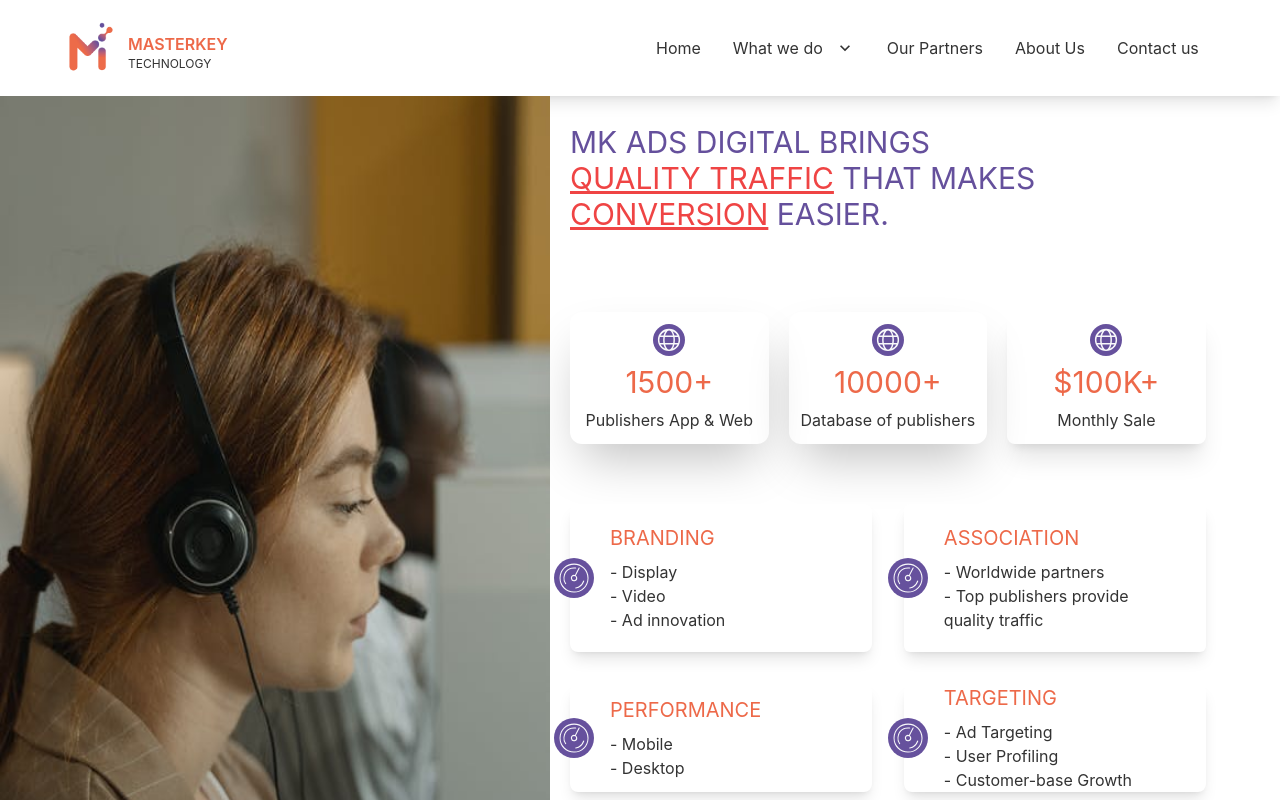
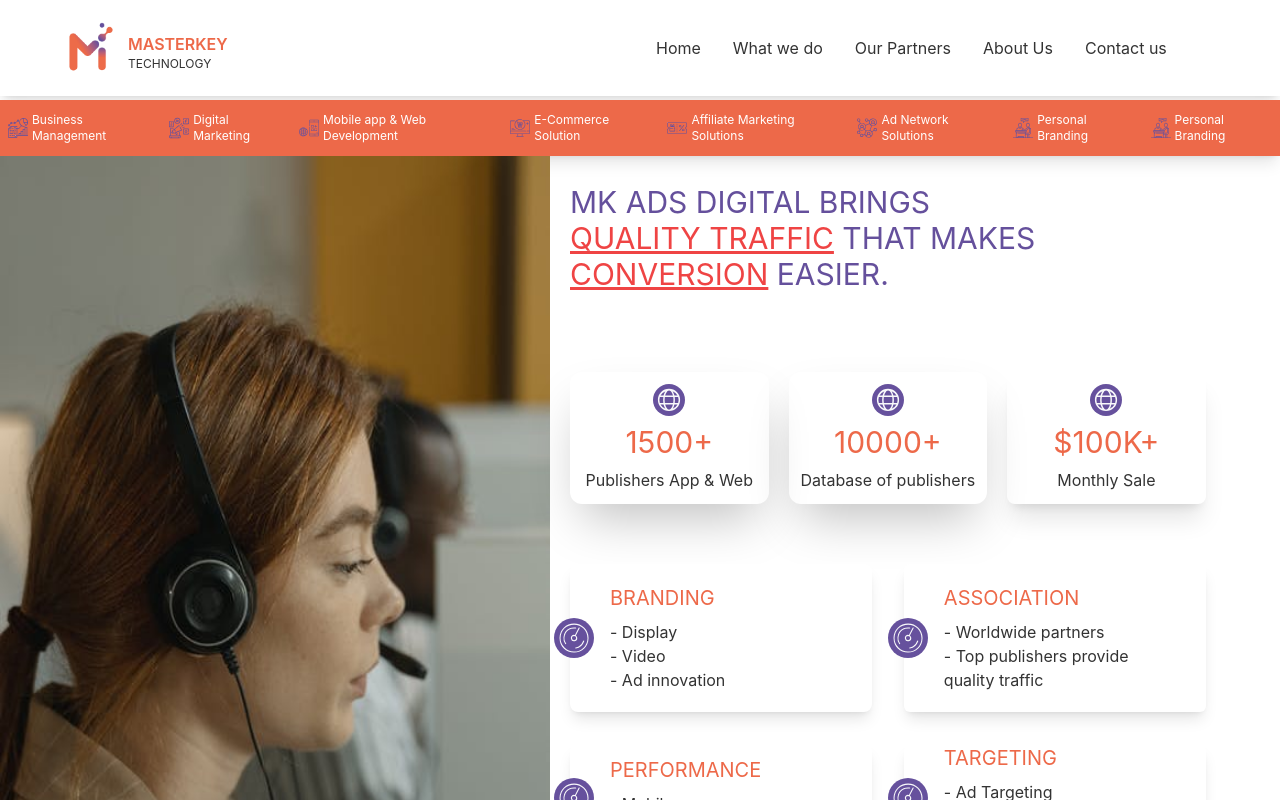
Before and after one commit to shayemhossainMK/masterkey-tech, a React (Create React App) app: page /adnetwork in a window 1280 px wide. Shown: the top 800 px of the page. Built offline with nearby package versions, Linux system fonts and the light colour scheme.

Commit message:
subNavbar added

```diff
--- a/src/pages/Services/AdNetwork/AdNetwork.js
+++ b/src/pages/Services/AdNetwork/AdNetwork.js
@@ -3,9 +3,12 @@ import photo2 from "../../../images/photo2.jpeg";
 import asset42 from "../../../images/serviceImg/Asset 42.svg";
 import "./AdNetwork.css";
 import asset35 from "../../../images/serviceImg/Asset 35.svg";
+import SubNavbar from "../../../shared/SubNavbar/SubNavbar";
 
 const AdNetwork = () => {
   return (
+    <div>
+      <SubNavbar></SubNavbar>
       <div className="flex">
         <div className="network-img">
           <img className="w-96 h-full" src={photo2} alt="" />
@@ -84,7 +87,9 @@ const AdNetwork = () => {
                 <img className="w-14 ml-[-1rem]" src={asset35} alt="" />
               </div>
               <div>
-              <h1 className="text-secondary text-xl mb-2">DATA INTELLIGENCE</h1>
+                <h1 className="text-secondary text-xl mb-2">
+                  DATA INTELLIGENCE
+                </h1>
                 <p>- Specific-user targeting</p>
                 <p>- Confirmed purchases</p>
                 <p>- Ad innovation</p>
@@ -98,6 +103,7 @@ const AdNetwork = () => {
           </div>
         </div>
       </div>
+    </div>
   );
 };
 
--- a/src/pages/Services/AffiliateMarketing/AffiliateMarketing.js
+++ b/src/pages/Services/AffiliateMarketing/AffiliateMarketing.js
@@ -8,9 +8,11 @@ import asset57 from "../../../images/serviceImg/Asset 57.svg";
 import asset59 from "../../../images/serviceImg/Asset 59.svg";
 import asset52 from "../../../images/serviceImg/Asset 52.svg";
 import asset53 from "../../../images/serviceImg/Asset 53.svg";
+import SubNavbar from "../../../shared/SubNavbar/SubNavbar";
 const AffiliateMarketing = () => {
   return (
     <div>
+      <SubNavbar></SubNavbar>
       <div className="bg-primary h-screen">
         <div className="text-center">
           <h1 className="uppercase text-white text-2xl pt-5">
--- a/src/pages/Services/BusinessManage/BusinessManage.js
+++ b/src/pages/Services/BusinessManage/BusinessManage.js
@@ -5,9 +5,11 @@ import asset16 from "../../../images/serviceImg/Asset 15.svg";
 import asset14 from "../../../images/serviceImg/Asset 14.svg";
 import asset12 from "../../../images/serviceImg/Asset 12.svg";
 import asset11 from "../../../images/serviceImg/Asset 11.svg";
+import SubNavbar from "../../../shared/SubNavbar/SubNavbar";
 const BusinessManage = () => {
   return (
     <div>
+      <SubNavbar></SubNavbar>
       <div className="flex ">
         <div className="business-img h-screen">
           <img className="w-full h-5/6" src={photo1} alt="" />
--- a/src/pages/Services/Services.js
+++ b/src/pages/Services/Services.js
@@ -7,12 +7,15 @@ import service4 from "../../images/services/Asset 7.svg";
 import service5 from "../../images/services/Asset 6.svg";
 import service6 from "../../images/services/Asset 4.svg";
 import service7 from "../../images/services/Asset 3.svg";
-import service8 from "../../images/services/Asset 2.svg";
+import service9 from "../../images/services/Asset 2.svg";
 import { Link } from "react-router-dom";
+import SubNavbar from "../../shared/SubNavbar/SubNavbar";
 
 const Services = () => {
   return (
-    <div className="px-3 md:px-28 py-5 h-screen service-container">
+    <div>
+      <SubNavbar></SubNavbar>
+      <div className="px-3 md:px-28 pb-5 pt-2 h-screen service-container">
         <div className="mt-10 md:mt-20 grid grid-cols-1 md:grid-cols-4 gap-10 items-center text-center">
           <Link to="/businessmanage">
             <div className="py-9 px-9 bg-base-100 mx-auto rounded-xl shadow-md">
@@ -62,10 +65,11 @@ const Services = () => {
           </Link>
           <Link to="/">
             <div className="py-12 px-8 rounded-lg bg-base-100">
-            <img className="w-16 mx-auto mb-2" src={service2} alt="" />
+              <img className="w-16 mx-auto mb-2" src={service9} alt="" />
               <p className="text-secondary">Bulk SMS Services</p>
             </div>
           </Link>
+        </div>
       </div>
     </div>
   );
--- a/src/shared/Navbar/Navbar.js
+++ b/src/shared/Navbar/Navbar.js
@@ -33,27 +33,8 @@ const Navbar = () => {
                 <li>
                   <CustomLink to="/">Home</CustomLink>
                 </li>
-                <li tabindex="0">
-                  <a class="justify-between">
-                    What we do
-                    <svg
-                      class="fill-current"
-                      xmlns="http://www.w3.org/2000/svg"
-                      width="24"
-                      height="24"
-                      viewBox="0 0 24 24"
-                    >
-                      <path d="M8.59,16.58L13.17,12L8.59,7.41L10,6L16,12L10,18L8.59,16.58Z" />
-                    </svg>
-                  </a>
-                  <ul class="p-2 bg-base-100">
-                    <li>
-                      <a>Submenu 1</a>
-                    </li>
-                    <li>
-                      <a>Submenu 2</a>
-                    </li>
-                  </ul>
+                <li>
+                  <CustomLink to="/services">What we do</CustomLink>
                 </li>
                 <li>
                   <CustomLink to="/partners">Our Partners</CustomLink>
@@ -83,27 +64,8 @@ const Navbar = () => {
               <li>
                 <CustomLink to="/">Home</CustomLink>
               </li>
-              <li tabindex="0">
-                <Link to="/services">
-                  What we do
-                  <svg
-                    class="fill-current"
-                    xmlns="http://www.w3.org/2000/svg"
-                    width="20"
-                    height="20"
-                    viewBox="0 0 24 24"
-                  >
-                    <path d="M7.41,8.58L12,13.17L16.59,8.58L18,10L12,16L6,10L7.41,8.58Z" />
-                  </svg>
-                </Link>
-                <ul class="p-2 bg-base-100">
-                  <li>
-                    <a>Submenu 1</a>
-                  </li>
-                  <li>
-                    <a>Submenu 2</a>
-                  </li>
-                </ul>
+              <li>
+                <CustomLink to="/services">What we do</CustomLink>
               </li>
               <li>
                 <CustomLink to="/partners">Our Partners</CustomLink>
--- /dev/null
+++ b/src/shared/SubNavbar/SubNavbar.js
@@ -0,0 +1,83 @@
+import React from "react";
+import { Link } from "react-router-dom";
+import service1 from "../../images/services/Asset 8.svg";
+import service2 from "../../images/services/Asset 9.svg";
+import service3 from "../../images/services/Asset 10.svg";
+import service4 from "../../images/services/Asset 7.svg";
+import service5 from "../../images/services/Asset 6.svg";
+import service6 from "../../images/services/Asset 4.svg";
+import service7 from "../../images/services/Asset 3.svg";
+const SubNavbar = () => {
+  return (
+    <div className="bg-secondary py-3 mt-1 shadow-lg">
+      <ul className="flex justify-center items-center">
+        <li className="mx-2">
+          <Link to="/businessmanage">
+            <div className="flex text-white text-xs">
+              <img className="w-5 mr-1" src={service1} alt="" />
+              <span>Business Management</span>
+            </div>
+          </Link>
+        </li>
+        <li className="mx-2">
+          <Link to="/digitalmarketing">
+            <div className="flex text-white text-xs">
+              <img className="w-5 mr-1" src={service2} alt="" />
+              Digital Marketing
+            </div>
+          </Link>
+        </li>
+        <li className="mx-2">
+          <Link to="/">
+            <div className="flex text-white text-xs">
+              <img className="w-5 mr-1" src={service3} alt="" />
+              Mobile app & Web Development
+            </div>
+          </Link>
+        </li>
+        <li className="mx-2">
+          <Link to="/ecommerce">
+            <div className="flex text-white text-xs">
+              <img className="w-5 mr-1" src={service4} alt="" />
+              E-Commerce Solution
+            </div>
+          </Link>
+        </li>
+        <li className="mx-2">
+          <Link to="/affiliate">
+            <div className="flex text-white text-xs">
+              <img className="w-5 mr-1" src={service5} alt="" />
+              Affiliate Marketing Solutions
+            </div>
+          </Link>
+        </li>
+        <li className="mx-2">
+          <Link to="/adnetwork">
+            <div className="flex text-white text-xs">
+              <img className="w-5 mr-1" src={service6} alt="" />
+              Ad Network Solutions
+            </div>
+          </Link>
+        </li>
+        <li className="mx-2">
+          <Link to="/">
+            <div className="flex text-white text-xs">
+              <img className="w-5 mr-1" src={service7} alt="" />
+              Personal Branding
+            </div>
+          </Link>
+        </li>
+        <li className="mx-2">
+          <Link to="/">
+            <div className="flex text-white text-xs">
+              <img className="w-5 mr-1" src={service7} alt="" />
+              Personal Branding
+            </div>
+          </Link>
+        </li>
+      </ul>
+    </div>
+  );
+};
+
+export default SubNavbar;
```
Also changed, not shown: src/pages/Services/DigitalMarketing/DigitalMarketing.js (+21 -17 lines), src/pages/Services/Ecommerce/Ecommerce.js (+19 -14 lines). Lines whose indentation alone changed are shown as unchanged.
